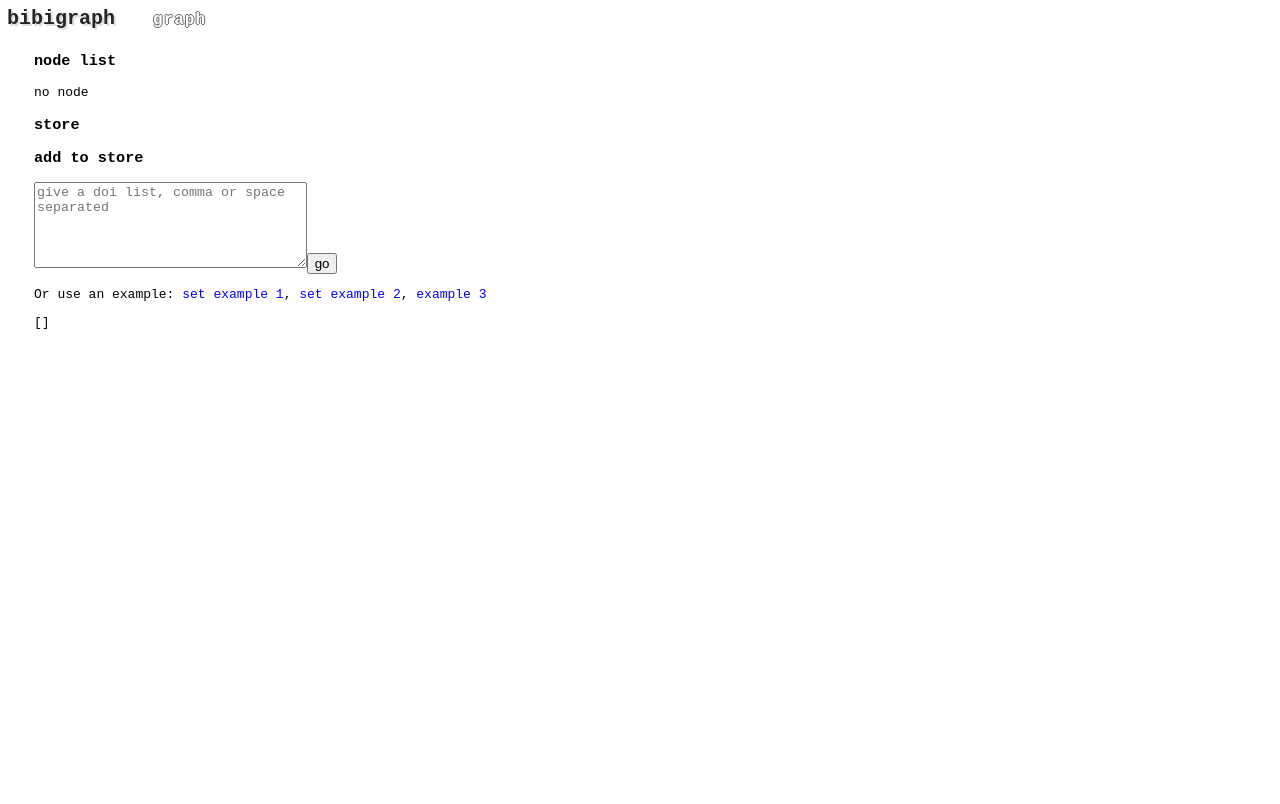
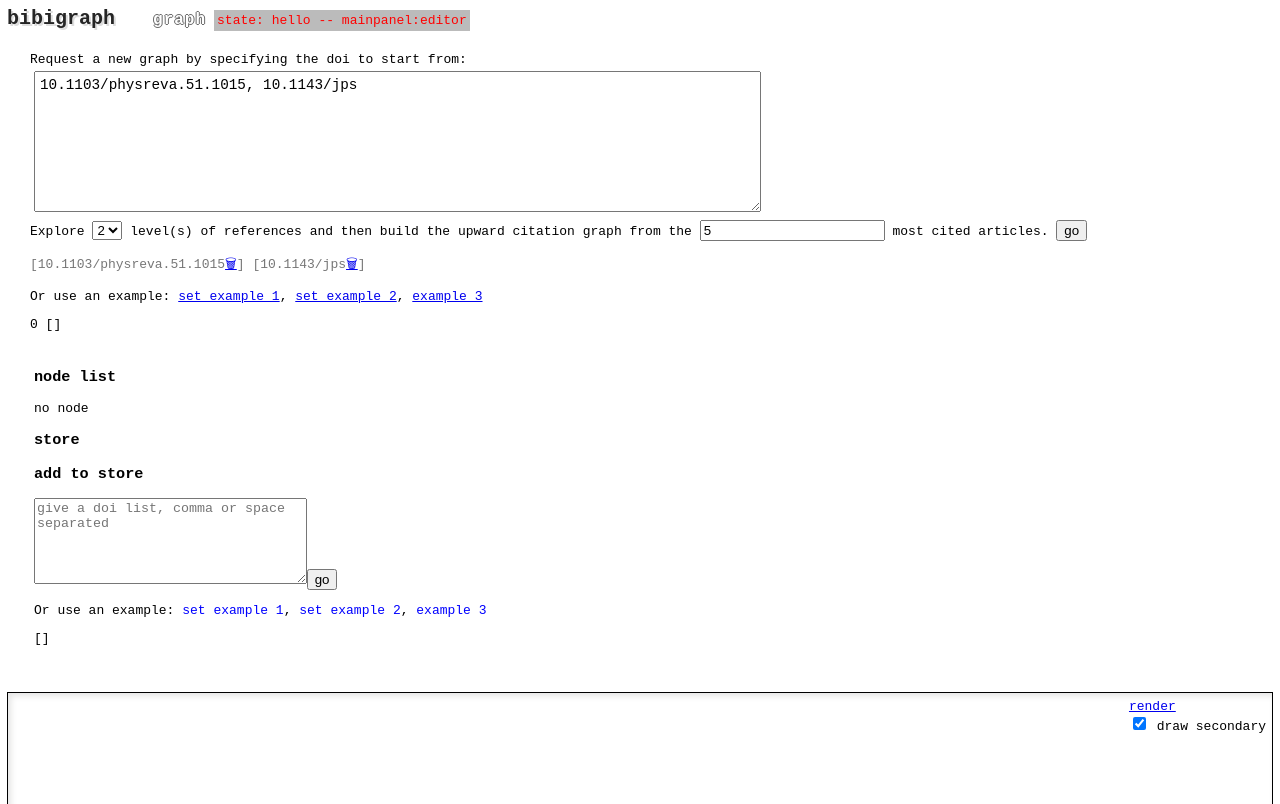
Before and after one commit to xdze2/bibigraph-js, a Vue app: page / in a window 1280 px wide. Built offline with nearby package versions, Linux system fonts and the light colour scheme.

Commit message:
half working automatic upward graph build

```diff
--- a/src/App.vue
+++ b/src/App.vue
@@ -3,11 +3,11 @@
 
 <div class="header">
   <h1>bibigraph</h1>
-
+  <!-- navigation bar -->
   <a href="javascript:" v-if="mainpanel=='editor'" v-on:click="mainpanel='graph'" class='navlink'>graph</a>
   <a href="javascript:" v-else-if="mainpanel=='graph'" v-on:click="mainpanel='editor'" class='navlink'>edit</a>
 
-  <!-- <span class='debug'>state: {{state}}</span> -->
+  <span class='debug'>state: {{state}} -- mainpanel:{{mainpanel}}</span>
   <!-- <a href="javascript:" v-if="state=='view'" v-on:click="state='request'" class='navlink'>create</a> -->
   <!-- <a href="javascript:" v-else-if="graph" v-on:click="state='view'" class='navlink'>←</a> -->
 
@@ -18,12 +18,14 @@
   <!-- <a href="#" class='navlink'>about</a> -->
 </div>
 <div class="main">
-  <!-- <requestform v-if="['request'].includes(state)" v-bind:spec="graphspec"></requestform> -->
-  <!-- <graphbuilder v-if="state=='building'" v-bind:graphspec="graphspec"></graphbuilder> -->
+   <!--  v-if="['request'].includes(state)" -->
+  <div class='leftpanel'>
+    <requestform v-if="state!='building'" v-bind:spec="graphspec"></requestform>
 
-  <div class='leftpanel'>
-    <grapheditor v-if="mainpanel=='editor'" class="grapheditor"></grapheditor>
-    <graphviewer v-else-if="mainpanel=='graph'"></graphviewer>
+    <graphbuilder v-if="state=='building'" v-bind:graphspec="graphspec"></graphbuilder>
+<!--v-if="mainpanel=='editor'" v-else-if="mainpanel=='graph'"-->
+    <grapheditor  class="grapheditor"></grapheditor>
+    <graphviewer ></graphviewer>
   </div>
   <metadataviewer v-if="selectednode" class="rightpanel" v-bind:doi="selectednode">
   </metadataviewer>
@@ -37,10 +39,10 @@
 import Vue from 'vue';
 import { EventBus, graph } from './main';
 
-//import requestform from '@/components/requestform.vue';
+import requestform from '@/components/requestform.vue';
 import grapheditor from '@/components/graphEditor.vue';
 import metadataviewer from '@/components/metadataViewer.vue';
-// import graphbuilder from '@/components/graphBuilder.vue';
+import graphbuilder from '@/components/graphBuilder.vue';
 import graphviewer from '@/components/graphViewer.vue';
 // @ is an alias to /src
 
@@ -50,10 +52,11 @@ import graphviewer from '@/components/graphViewer.vue';
 export default Vue.extend({
   name: 'home',
   components: {
-    // requestform,
+    requestform,
     grapheditor,
     metadataviewer,
     graphviewer,
+    graphbuilder,
   },
   data(){ return {
     mainpanel: 'editor',
@@ -62,15 +65,22 @@ export default Vue.extend({
     drawSecondary: true,
     selectednode: undefined,
     nodelist: graph.state.nodelist,
+    state: "hello",
   }},
   created (){
     EventBus.$on('newgraphrequest', (graphspec) => {
+      console.log('get a new graph request')
       this.state = 'building';
       this.graphspec = graphspec;
     });
-    EventBus.$on('graphfinished', (graph) => {
-      this.state = 'view';
-      this.graph = graph;
+    EventBus.$on('graphfinished', (newgraph) => {
+      console.log('the graph is build', newgraph)
+      console.log('but what the graph is', graph)
+      this.state = 'graph';
+      //graph.state = newgraph;
+      graph.addToGraph(newgraph.nodes.map( (x) => x.doi ));
+      this.mainpanel = 'graph';
+      this.$forceUpdate();
     });
     EventBus.$on('showmetadata', (doi) => {
       this.selectednode = doi;
@@ -97,8 +107,9 @@ body {
   box-sizing: border-box;
 }
 .debug {
-  color: #777;
-  border: solid red 1px;
+  color: red;
+  background-color: #bbb;
+  padding: 3px;
 }
 .fullpage {
   display: flex;
--- a/src/components/graphBuilder.vue
+++ b/src/components/graphBuilder.vue
@@ -33,17 +33,17 @@ export default Vue.extend({
     },
     buildGraph(graphspec) {
       this.pushLog( 'Start a new graph...' )
-      this.pushLog( `from ${graphspec.doilist.length} selected nodes, for 2 gen` );
+      this.pushLog( `from ${graphspec.doilist.length} selected nodes, for 2 generations` );
 
       const graph = graphbuildingmachine.init_graph( graphspec.doilist );
 
       graphbuildingmachine.growOneGen( graph )
         .then( (graph) => graphbuildingmachine.growOneGen( graph ) )
         .then( (graph) => {
-          // select:
+          // select source nodes:
           let nodes = graphbuildingmachine.selectTopCited(graph, graphspec.ntop);
           console.log('selected nodes: ', nodes );
-          // upward:
+          // re-build graph upward:
           const nodelinks = graphbuildingmachine.upwardGraph( graph, nodes );
           console.log('upward graph: ', nodelinks );
 
--- a/src/components/graphEditor.vue
+++ b/src/components/graphEditor.vue
@@ -1,7 +1,7 @@
 <template>
 <div class="graphEditor" >
 
-<h3>node list</h3>
+<h3 title="nodes in the graph">node list</h3>
 <p v-if='selectedNodes.length>0'>{{selectedNodes.length}} selected:
   <a href='#' v-on:click="removeFromGraph(selectedNodes); selectedNodes=[]; selectall=false;">remove</a>,
   <a href='#' v-on:click="searchRefsOf(selectedNodes);">search missing refs.</a>,
@@ -58,11 +58,11 @@
 
 
 
-<h3>store</h3>
+<h3 title="all nodes known">store</h3>
 <p class='storelist'>
   <span v-for="doi in alldoi" class='store_chip'>
-  <a href="#" v-on:click="showmetadata(doi)">{{doi | key}}</a>
-  <a href='#' v-if="!isInNodelist(doi)" v-on:click="addToGraph([doi])">[add]</a>
+  <a href="#" v-on:click="showmetadata(doi)" title="🖰 show metadata">{{doi | key}}</a>
+  <a href='#' v-if="!isInNodelist(doi)" v-on:click="addToGraph([doi])" title="🖰 add to the graph">[add]</a>
   </span>
 </p>
 
@@ -80,6 +80,7 @@
 {{doilist}}
 </p>
 <span v-if="waiting">wait...</span>
+
 
 </div>
 </template>
--- a/src/components/requestform.vue
+++ b/src/components/requestform.vue
@@ -44,7 +44,7 @@ export default Vue.extend({
   name: 'requestform',
   props: ['spec'],
   data: () => { return {
-      doitext: '',
+      doitext: '10.1103/physreva.51.1015, 10.1143/jps',
       ngen: 2,
       ntop: 5,
   }; },
@@ -52,20 +52,21 @@ export default Vue.extend({
     doilist (){ return this.doitext.split(/[,;\s]/).filter( (x) => x ) },
     analyseddoilist(){
       return this.doilist.map( (doi) => {
-        const metadata = bibistore.get(doi);
+        const metadata = bibistore.get([doi])[0];
         return {
           key: (metadata ? metadata.key : doi),
           instore: (metadata ? true : false),
           notvalid: !bibistore.isValidDOI(doi),
-        }
+        };
       })
     },
     allstoreddoi (){
-      return bibistore.getall_doi()
+      return bibistore.alldoi()
     }
   },
   methods: {
     submit(doitext: string) {
+      console.log('go!')
       const doilist = doitext.split(/[,;\s]/).filter( (x) => x );
       const graphspec = {
         doilist:doilist,
--- a/src/modules/graphbuilder.ts
+++ b/src/modules/graphbuilder.ts
@@ -63,7 +63,8 @@ export function growOneGen(graph: IGraph) {
   console.log(`\u{1F6B2} Expand generation #${graphLastgen}, ${lastgenDoi.length} sub-nodes.`);
 
   // Look for the refs:
-  const graphPromise = bibistore.getmany( lastgenDoi ).then( (data) => {
+  // TODO: QUERY <-- GETorQUERY
+  const graphPromise = bibistore.query( lastgenDoi ).then( (data) => {
       data.forEach( (metadata: bibistore.IMetadata) => {
           const doi = metadata.doi.toLowerCase();
           const referenceList = metadata.referenceWithDOI;
```
